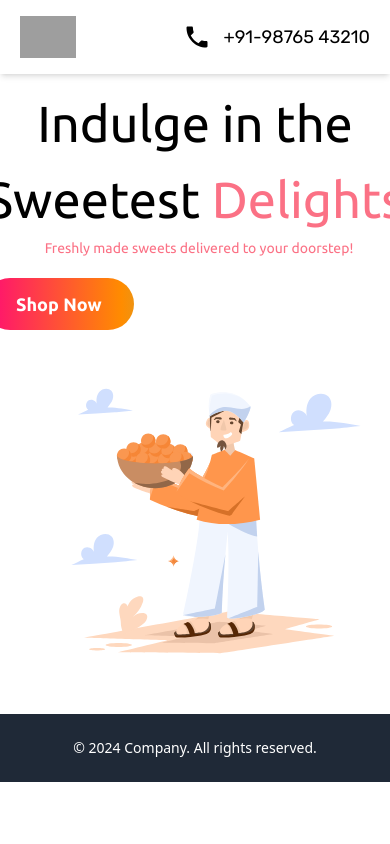
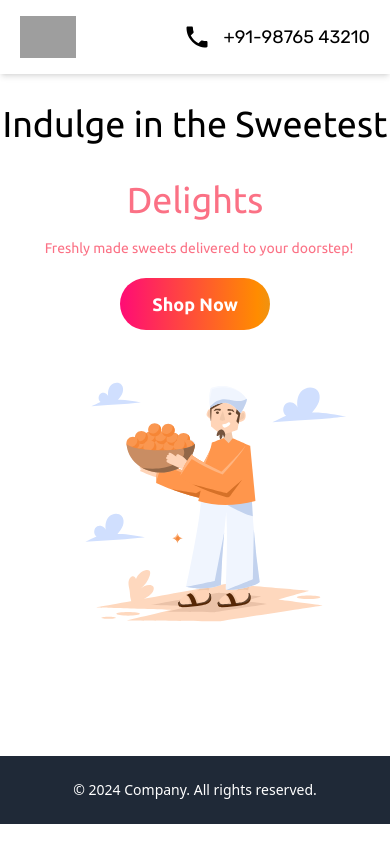
Before and after one commit to Ajay-muthusamy/saaro_foods_frontend, a React (Vite) app: page / in a window 390 px wide. Built offline with nearby package versions, Linux system fonts and the light colour scheme; grey boxes are pictures that could not be loaded.

Commit message:
responsive

```diff
--- a/src/components/Home/Home.jsx
+++ b/src/components/Home/Home.jsx
@@ -12,14 +12,14 @@ const Home = () => {
         id="home"
       >
         <div className="font-ubuntu ">
-          <h2 className="text-[6vh] leading-[9vh] mt-3 x w-[50vh] text-center md:text-left md:text-[8vh] md:w-[70vh] md:leading-[10vh]">
+          <h2 className="text-4xl leading-[9vh] mt-3 x w-[50vh] text-center md:text-left md:text-[8vh] md:w-[70vh] md:leading-[10vh]">
             Indulge in the Sweetest{" "}
             <span className="text-rose-400">Delights</span>
           </h2>
           <p className="text-center md:text-left ps-2 text-sm text-rose-400">
             Freshly made sweets delivered to your doorstep!
           </p>
-          <div className="flex justify-centers">
+          <div className="flex justify-center">
             <button
               className="shop-now-btn text-white py-3 px-8 rounded-full text-lg font-semibold transform transition duration-300 ease-in-out hover:scale-110 hover:shadow-lg focus:outline-none animated-gradient mt-5"
               onClick={() => navigate("/shop-now")}
@@ -33,7 +33,7 @@ const Home = () => {
             animationData={animationData}
             loop={true}
             autoplay={true}
-            className="w-96 md:w-[90vh]"
+            className="w-[41vh] md:w-[90vh] mb-20"
           />
         </div>
       </main>
```
